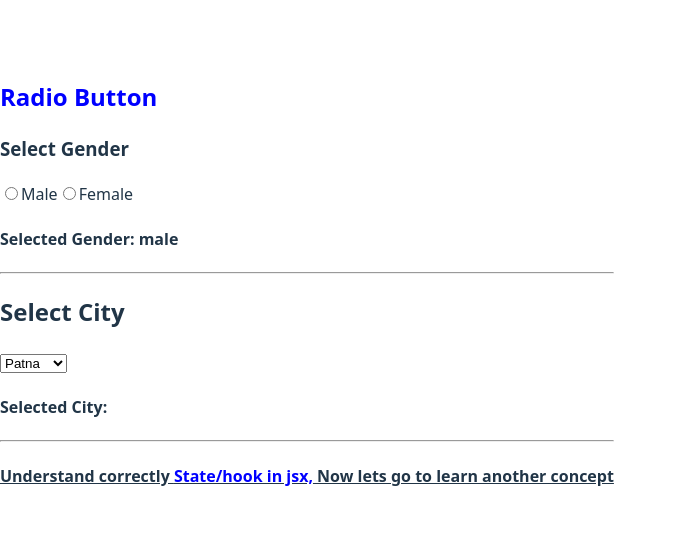
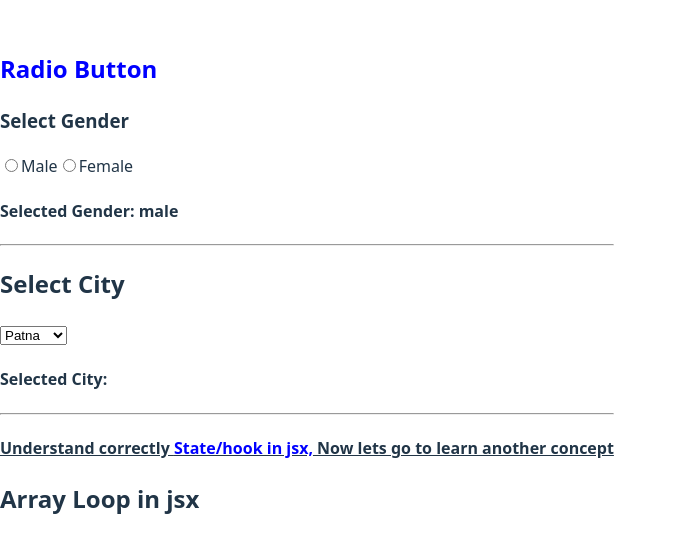
Before and after one commit to saymaruhi/Radiobtn, a React (Vite) app: page / in a window 1280 px wide. Shown: the part 116-668 px from the top of the page, without its empty margins (0-677 px from the left). Built offline with nearby package versions, Linux system fonts and the light colour scheme.

Commit message:
added new file arratloop.jsx

```diff
--- a/src/App.jsx
+++ b/src/App.jsx
@@ -1,4 +1,5 @@
 import { useState } from "react"
+import Loop from "./arrayloop"
 
 
 function App() {
@@ -36,6 +37,7 @@ function App() {
        <hr/>
        <h4 style={{textDecoration:"underline"}} >Understand correctly <b style={{color:"blue"}}> State/hook in jsx,</b> Now lets go to learn another concept</h4>
 
+<Loop />
 
 
       </div>
--- /dev/null
+++ b/src/arrayloop.jsx
@@ -0,0 +1,8 @@
+function Loop (){
+    return(
+        <div>
+            <h2>Array Loop in jsx</h2>
+        </div>
+    )
+}
+export default Loop
```
